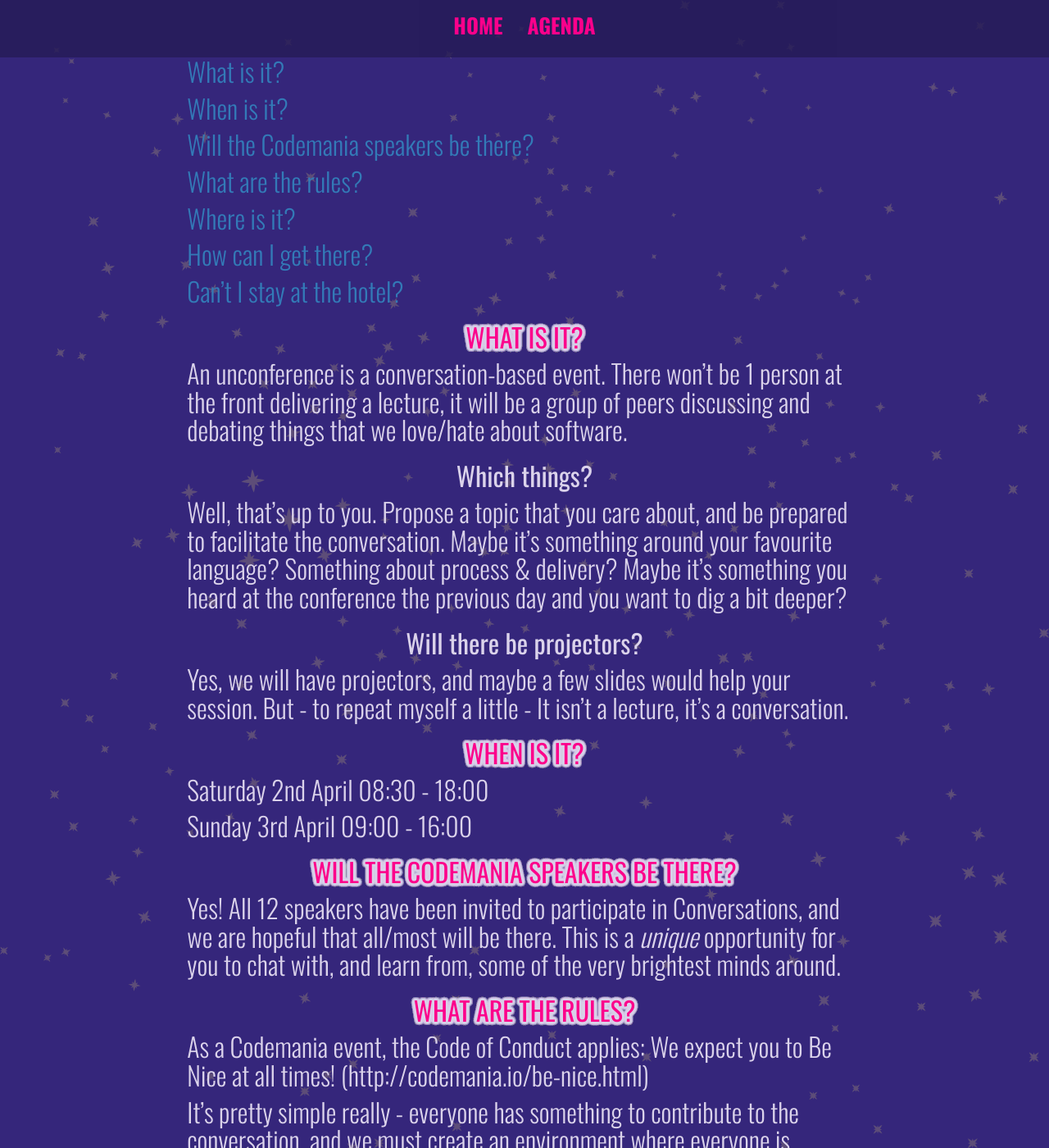
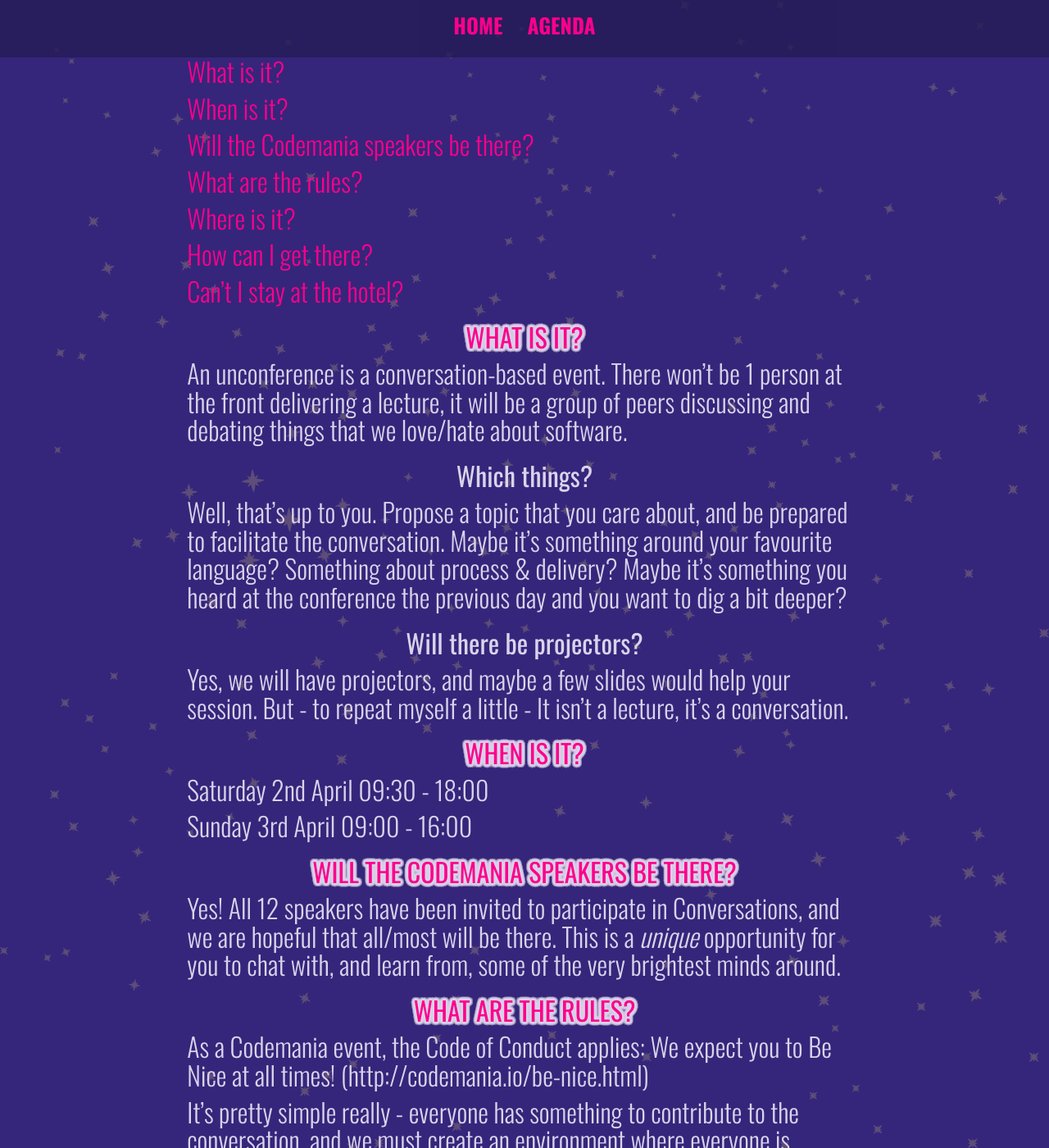
Before and after one commit to mightymuke/codemania.github.io, a Jekyll site: the page built from conversations.md, in a window 1280 px wide and 1400 px high. Shown: the whole window at 82% size. Built offline with Jekyll 4.4.1, drawn with Linux system fonts in a browser that asks for light colours; nearby versions of some CDN libraries; some web fonts are replaced.

Commit message:
Conversations changes.

```diff
--- a/conversations.md
+++ b/conversations.md
@@ -3,6 +3,8 @@
 title: Codemania Conversations FAQ
 ---
 
+{::options parse_block_html="true" /}
+<div id='conversations'>
 [What is it?](#what-is-it)
 
 [When is it?](#when-is-it)
@@ -34,7 +36,7 @@
 ## When is it?
 
 Saturday 2nd April
-08:30 - 18:00
+09:30 - 18:00
 
 Sunday 3rd April
 09:00 - 16:00
@@ -69,3 +71,4 @@
 ## Can't I stay at the hotel?
 
 If you got a 'weekender' ticket then yes, you're booked in. Otherwise, you'll need to travel in both days.
+</div>
--- a/stylesheets/styles.css
+++ b/stylesheets/styles.css
@@ -11,7 +11,7 @@
 }
 .basic-content-page h1,
 .basic-content-page h2 {
-  color: #FC008B;
+  color: #fc008b;
   text-transform: uppercase;
   font-weight: normal;
   text-shadow: 0 0 4px #dbd3eb, 0 0 4px #dbd3eb, 0 0 4px #dbd3eb, 0 0 4px #dbd3eb, 0 0 4px #dbd3eb, 0 0 4px #dbd3eb, 0 0 4px #dbd3eb, 0 0 4px #dbd3eb, 0 0 4px #dbd3eb, 0 0 4px #dbd3eb, 0 0 4px #dbd3eb, 0 0 4px #dbd3eb, 0 0 4px #dbd3eb, 0 0 4px #dbd3eb, 0 0 4px #dbd3eb, 0 0 4px #dbd3eb, 0 0 4px #dbd3eb, 0 0 4px #dbd3eb, 0 0 4px #dbd3eb, 0 0 4px #dbd3eb, 0 0 4px #dbd3eb, 0 0 4px #dbd3eb, 0 0 4px #dbd3eb, 0 0 4px #dbd3eb, 0 0 4px #dbd3eb, 0 0 4px #dbd3eb, 0 0 4px #dbd3eb, 0 0 4px #dbd3eb, 0 0 4px #dbd3eb, 0 0 4px #dbd3eb, 0 0 4px #dbd3eb, 0 0 4px #dbd3eb, 0 0 4px #dbd3eb, 0 0 4px #dbd3eb, 0 0 4px #dbd3eb, 0 0 4px #dbd3eb, 0 0 4px #dbd3eb, 0 0 4px #dbd3eb, 0 0 4px #dbd3eb, 0 0 4px #dbd3eb, 0 0 4px #dbd3eb;
@@ -156,7 +156,7 @@
   }
 }
 body {
-  background-color: #35267B;
+  background-color: #35267b;
   color: #dbd3eb;
   font-size: 24pt;
   line-height: 26pt;
@@ -167,7 +167,7 @@
   margin: 0 auto;
 }
 .basic-content-page {
-  background: #35267B url('/images/2016/stars_background.svg') 0 0 repeat;
+  background: #35267b url('/images/2016/stars_background.svg') 0 0 repeat;
   margin-top: 70px;
   margin-bottom: 40px;
 }
@@ -178,14 +178,14 @@
 }
 .navbar-default .navbar-nav,
 .navbar-default .navbar-default .navbar-brand {
-  color: #FC008B;
+  color: #fc008b;
   font-weight: bold;
 }
 .navbar-default .navbar-nav > li > a,
 .navbar-default .navbar-default .navbar-brand > li > a,
 .navbar-default .navbar-nav > .active > a,
 .navbar-default .navbar-default .navbar-brand > .active > a {
-  color: #FC008B;
+  color: #fc008b;
 }
 .navbar-default .navbar-nav > li > a:hover,
 .navbar-default .navbar-default .navbar-brand > li > a:hover,
@@ -235,13 +235,13 @@
   margin-left: -90px;
 }
 .hilite {
-  color: #FC008B;
+  color: #fc008b;
 }
 .hilite.email {
   text-decoration: underline;
 }
 a.hilite:hover {
-  color: #FC008B;
+  color: #fc008b;
 }
 .titleImageContainer {
   height: 130px;
@@ -299,12 +299,12 @@
   line-height: 20pt;
 }
 .tickets-box table .ticket-row-odd td {
-  background: #5D4D78;
+  background: #5d4d78;
   cursor: pointer;
 }
 .tickets-box table .ticket-row-even td {
-  color: #002E46;
-  background: #DBD3EB;
+  color: #002e46;
+  background: #dbd3eb;
   cursor: pointer;
 }
 .speaker1 {
@@ -602,14 +602,14 @@
   border: dotted 1px white;
 }
 table.agenda-table tbody td h3 {
-  color: #FC008B;
+  color: #fc008b;
 }
 table.agenda-table tbody td a {
   color: #dbd3eb;
   text-decoration: none;
 }
 table.agenda-table tbody td a:hover {
-  color: #FC008B;
+  color: #fc008b;
 }
 table.agenda-table tbody td p {
   margin: 2px;
@@ -617,6 +617,13 @@
 table.agenda-table tbody td p.speaker {
   text-transform: uppercase;
   font-size: 18pt;
+}
+#conversations a {
+  color: #fc008b;
+  text-decoration: none;
+}
+#conversations a:hover {
+  color: #dbd3eb;
 }
 @media screen and (max-width: 48em) {
   #menu a {
--- a/stylesheets/styles.less
+++ b/stylesheets/styles.less
@@ -10,5 +10,6 @@
 @import "benice.less";
 @import "agenda.less";
 @import "main2016.less";
+@import "conversations.less";
 
 @import "mediaQueries.less";
```
Also changed, not shown: stylesheets/conversations.less (added, +10 -0 lines).
